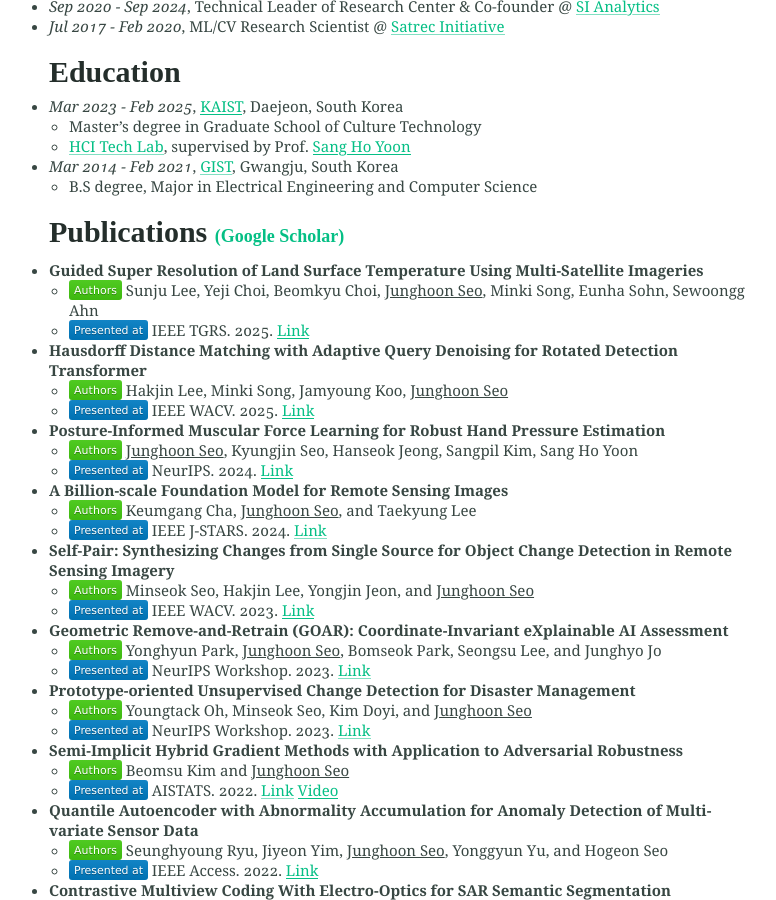
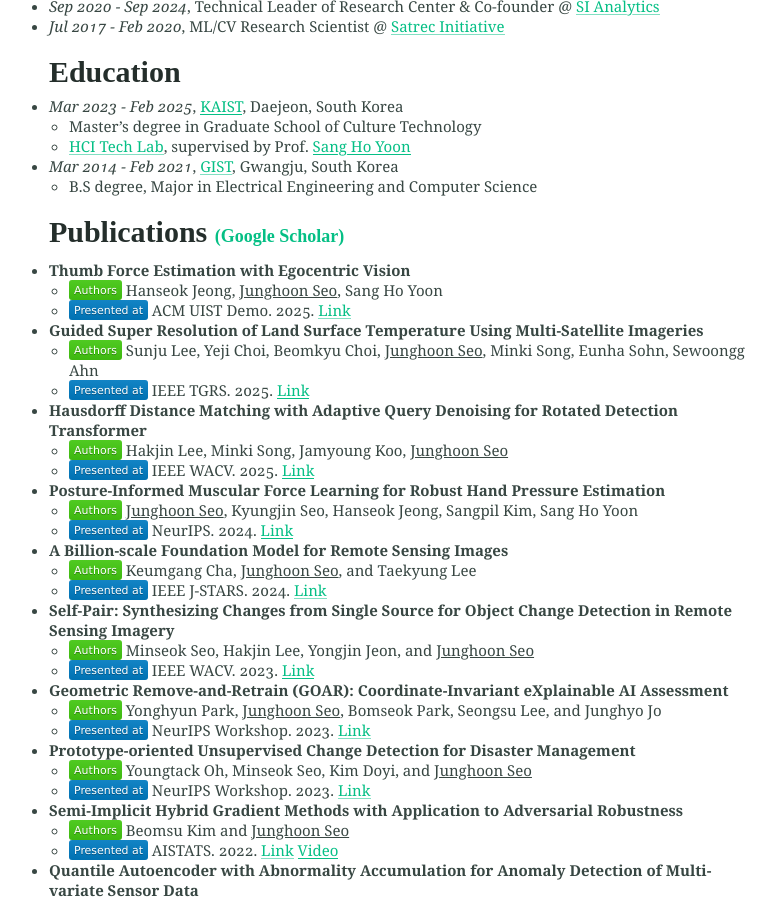
Before and after one commit to mikigom/mikigom.github.io, a Jekyll site: the page built from index.md, in a window 1280 px wide and 900 px high, scrolled down 720 px. Shown: the whole window, without its empty margins (234-1010 px from the left). Built offline with Jekyll 4.4.1, drawn with Linux system fonts in a browser that asks for light colours.

Commit message:
Update index.md

```diff
--- a/index.md
+++ b/index.md
@@ -26,6 +26,9 @@
   * B.S degree, Major in Electrical Engineering and Computer Science
 
 ### Publications <span style="font-size:0.6em;">[(Google Scholar)](https://scholar.google.com/citations?user=9KBQk-YAAAAJ&hl=en)</span>
+* **Thumb Force Estimation with Egocentric Vision**
+  - <img height="10" src="/assets/-Authors-brightgreen.svg"> Hanseok Jeong, <U>Junghoon Seo</U>, Sang Ho Yoon
+  - <img height="10" src="/assets/-Presented%20at-blue.svg"> ACM UIST Demo. 2025. [Link](https://dl.acm.org/doi/10.1145/3746058.3760441)
 * **Guided Super Resolution of Land Surface Temperature Using Multi-Satellite Imageries**
   - <img height="10" src="/assets/-Authors-brightgreen.svg"> Sunju Lee, Yeji Choi, Beomkyu Choi, <U>Junghoon Seo</U>, Minki Song, Eunha Sohn, Sewoongg Ahn
   - <img height="10" src="/assets/-Presented%20at-blue.svg"> IEEE TGRS. 2025. [Link](https://ieeexplore.ieee.org/document/11011314)
```
